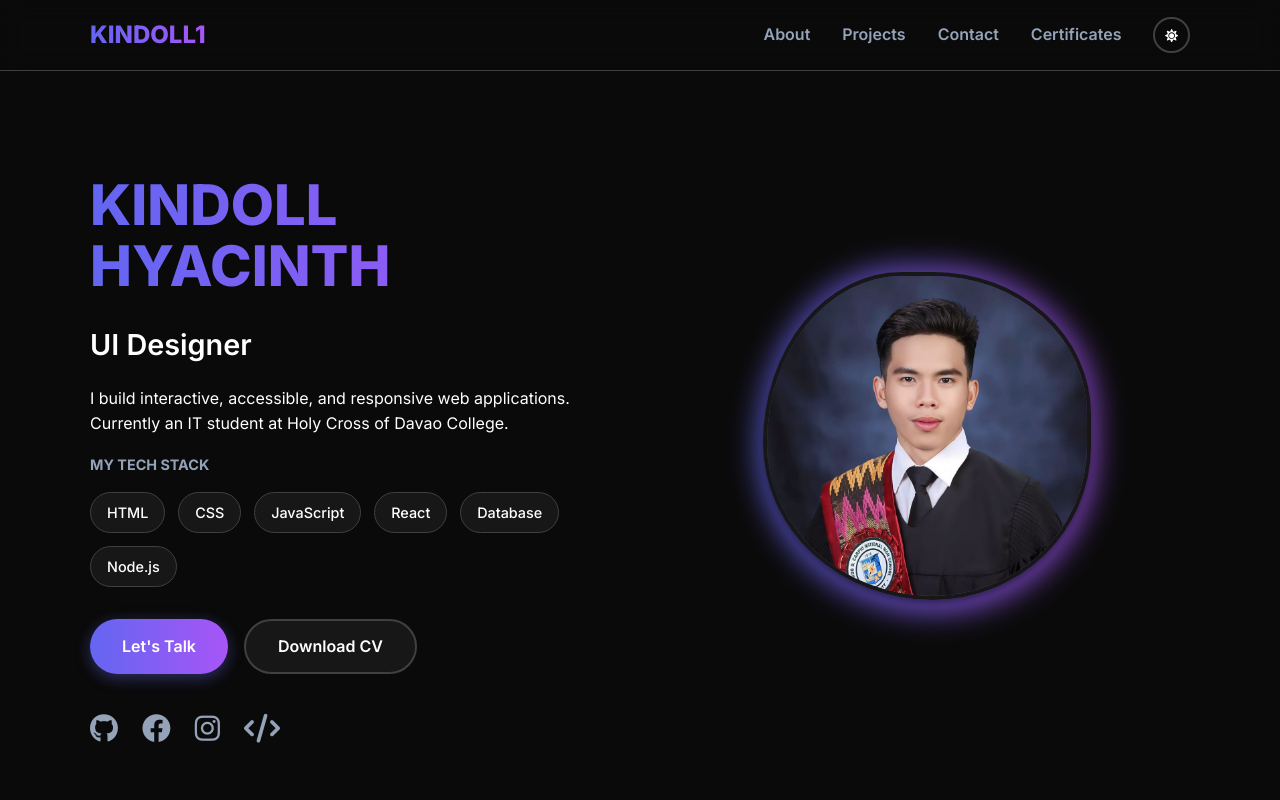
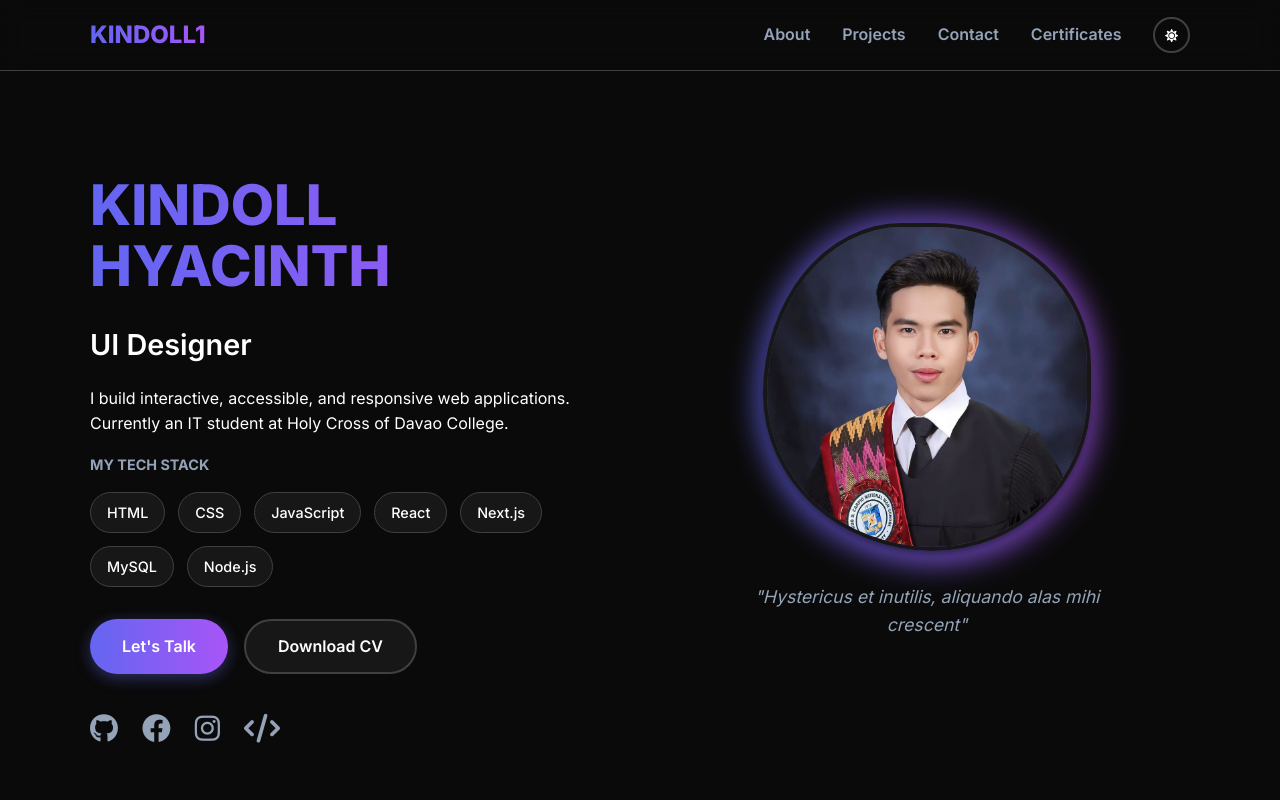
Before and after one commit to higantk2/kindoll1, a Next.js app: page / in a window 1280 px wide. Shown: the top 800 px of the page. Built offline with nearby package versions, Linux system fonts and the light colour scheme; no server answers.

Commit message:
changing cards

```diff
--- a/app/globals.css
+++ b/app/globals.css
@@ -265,11 +265,16 @@ footer { padding: 2rem 0; text-align: center; background: var(--card-bg); border
 /* Brightness adjustments for Light/Dark modes */
 /* Default (Soft Black Background) -> Slight dim to blend */
 .floating-card-img img {
-    filter: brightness(0.9) contrast(1.1);
+    /* Changed from: filter: brightness(0.9) contrast(1.1); */
+    filter: grayscale(100%) brightness(0.4) opacity(0.3);
+    transition: filter 0.5s ease;
 }
 /* Light Mode (White Background) -> Full brightness */
 body.light-mode .floating-card-img img {
-    filter: brightness(1) contrast(1);
+    /* Reduced opacity to 10% and grayscale to make them subtle textures */
+    filter: grayscale(1%);
+    opacity: 0.6;
+    transition: filter 0.5s ease, opacity 0.5s ease;
 }
 
 @keyframes floatCard {
--- a/app/page.js
+++ b/app/page.js
@@ -57,7 +57,7 @@ export default function Home() {
               <motion.div className="tech-stack" variants={fadeInUp}>
                   <h3>My Tech Stack</h3>
                   <div className="tags">
-                      {['HTML', 'CSS', 'JavaScript', 'React', 'Database', 'Node.js'].map((tech, i) => (
+                      {['HTML', 'CSS', 'JavaScript', 'React', 'Next.js', 'MySQL', 'Node.js'].map((tech, i) => (
                           <span key={i} className="tag">{tech}</span>
                       ))}
                   </div>
@@ -82,11 +82,29 @@ export default function Home() {
             whileInView={{ opacity: 1, scale: 1 }}
             viewport={{ once: false }}
             transition={{ duration: 0.8 }}
+            style={{ flexDirection: 'column', alignItems: 'center' }}
           >
               {/* MORPHING PROFILE STRUCTURE */}
               <div className="profile-glow-container">
                   <img src="/images/profile.jpg" alt="KINDOLL HYACINTH" className="profile-image"/>
               </div>
+
+              {/* LATIN MOTTO TEXT - INCREASED SIZE */}
+              <motion.p
+                initial={{ opacity: 0 }}
+                animate={{ opacity: 1 }}
+                transition={{ delay: 1, duration: 1 }}
+                style={{
+                  marginTop: '1.5rem',
+                  fontStyle: 'italic',
+                  fontSize: '1.1rem', // Increased from 0.9rem
+                  color: 'var(--text-light)',
+                  textAlign: 'center',
+                  maxWidth: '350px'
+                }}
+              >
+                &quot;Hystericus et inutilis, aliquando alas mihi crescent&quot;
+              </motion.p>
           </motion.div>
       </section>
 
```
